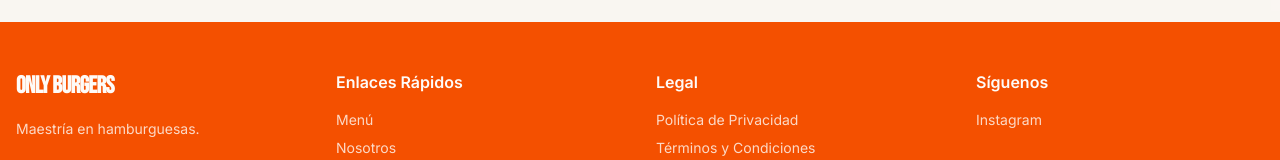
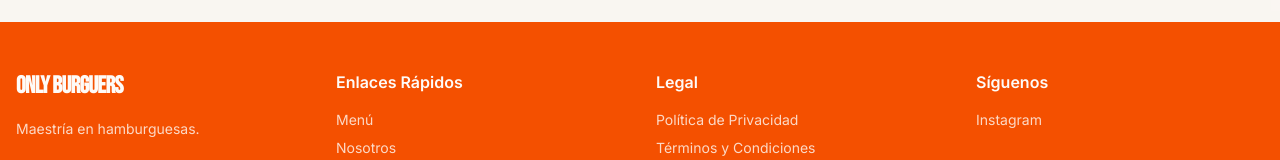
Before and after one commit to MatizDDJ/onlyburgers-webpage, a Next.js app: page / in a window 1280 px wide. Shown: the part 2784-2944 px from the top of the page. Built offline with nearby package versions, Linux system fonts and the light colour scheme; no server answers; the database is empty.

Commit message:
fix: Actualizar el footer de only burgers a only burguers.

```diff
--- a/components/footer.tsx
+++ b/components/footer.tsx
@@ -6,7 +6,7 @@ export function Footer() {
       <div className="container mx-auto max-w-7xl px-4 py-12">
         <div className="grid gap-8 md:grid-cols-4">
           <div className="space-y-4">
-            <div className="text-2xl font-bold tracking-tight font-[family-name:var(--font-display)]">ONLY BURGERS</div>
+            <div className="text-2xl font-bold tracking-tight font-[family-name:var(--font-display)]">ONLY BURGUERS</div>
             <p className="text-sm text-accent-foreground/80 leading-relaxed">
               Maestría en hamburguesas.
             </p>
```
